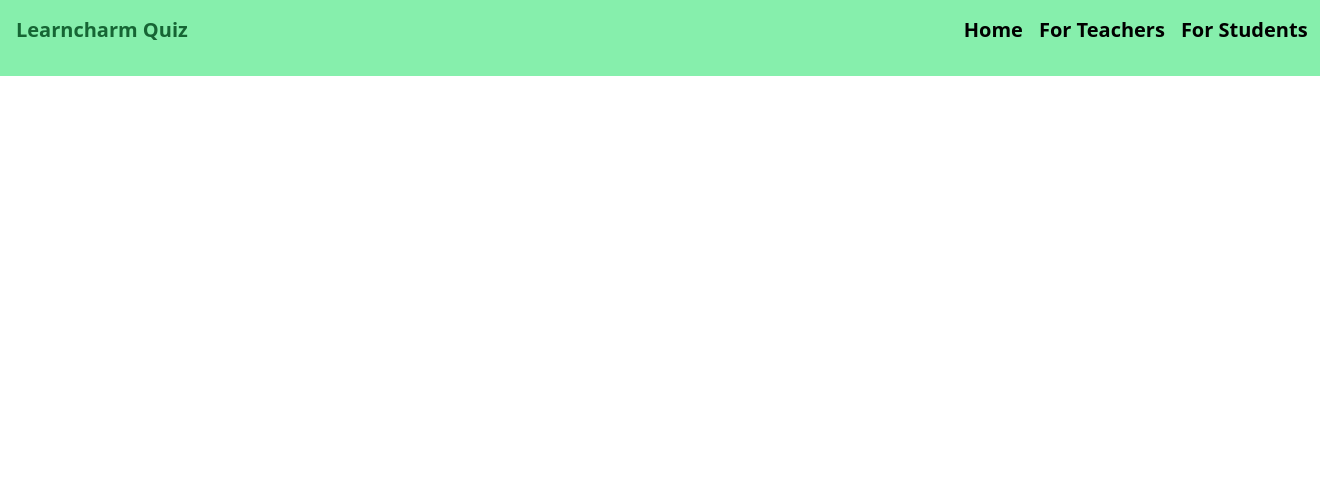
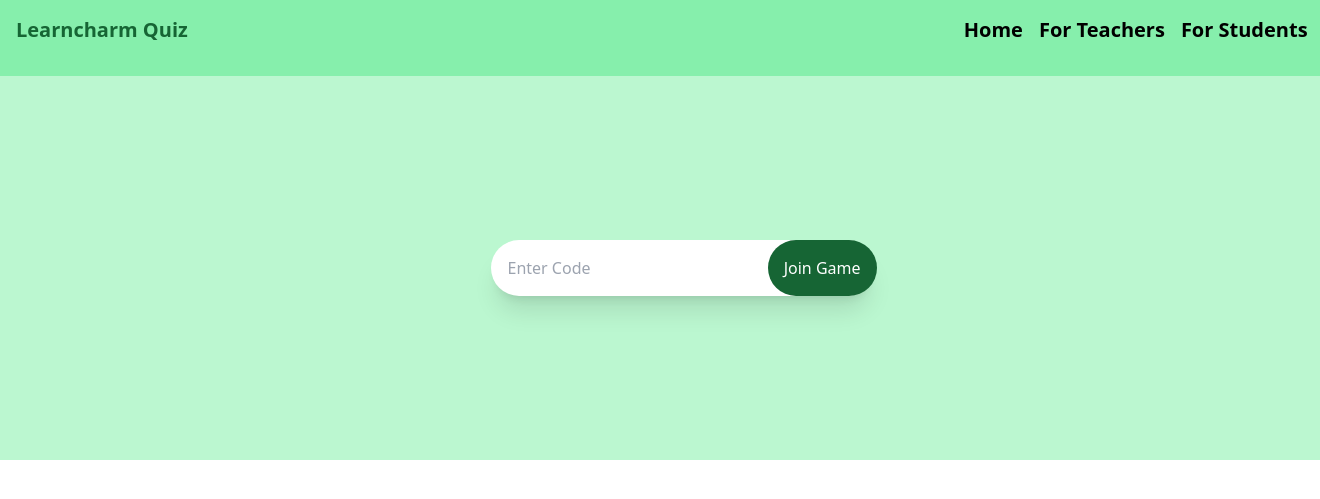
Before and after one commit to learncharm/learncharm-quiz, a PHP site: page / in a window 1320 px wide. Shown: the top 499 px of the page. Run offline with PHP 8.4, Linux system fonts and the light colour scheme; some libraries are stand-ins or nearby versions.

Commit message:
hero section

```diff
--- /dev/null
+++ b/header.php
@@ -0,0 +1,19 @@
+<!DOCTYPE html>
+<html lang="en">
+<head>
+    <meta charset="UTF-8">
+    <meta http-equiv="X-UA-Compatible" content="IE=edge">
+    <meta name="viewport" content="width=device-width, initial-scale=1.0">
+    <title>Learncharm Quiz</title>
+    <script src="https://cdn.tailwindcss.com"></script>
+</head>
+<body>
+   <!-- header -->
+    <div class="flex  bg-green-300 p-4">
+        <h1 class="text-xl text-green-800 font-bold">Learncharm Quiz</h1>
+        <ul class="flex relative ml-96 left-96 bottom-2">
+            <li class="m-2"><a href="#" class="text-xl font-semibold">Home</a></li>
+            <li class="m-2"><a href="./teacher/" class="text-xl font-semibold">For Teachers</a></li>
+            <li class="m-2"><a href="#" class="text-xl font-semibold">For Students</a></li>
+        </ul>
+    </div>
--- a/index.php
+++ b/index.php
@@ -1,21 +1,13 @@
-<!DOCTYPE html>
-<html lang="en">
-<head>
-    <meta charset="UTF-8">
-    <meta http-equiv="X-UA-Compatible" content="IE=edge">
-    <meta name="viewport" content="width=device-width, initial-scale=1.0">
-    <title>Learncharm Quiz</title>
-    <script src="https://cdn.tailwindcss.com"></script>
-</head>
-<body>
-    <!-- header -->
-    <div class="flex  bg-green-300 p-4">
-        <h1 class="text-xl text-green-800 font-bold">Learncharm Quiz</h1>
-        <ul class="flex relative ml-96 left-96 bottom-2">
-            <li class="m-2"><a href="#" class="text-xl font-semibold">Home</a></li>
-            <li class="m-2"><a href="./teacher/" class="text-xl font-semibold">For Teachers</a></li>
-            <li class="m-2"><a href="#" class="text-xl font-semibold">For Students</a></li>
-        </ul>
-    </div>
+<?php
+include './header.php';
+?>
+<!-- hero -->
+<div class=" flex items-center justify-center bg-green-200 h-96">
+<form action="" method="post" class="relative left-20">
+    <input type="text" class="w-96 p-4 rounded-full focus:outline-none shadow-xl" placeholder="Enter Code">
+    <input type="submit" value="Join Game" class="bg-green-800 p-4 rounded-full text-white cursor-pointer relative right-28">
+</form>
+</div>
+
 </body>
 </html>
```
